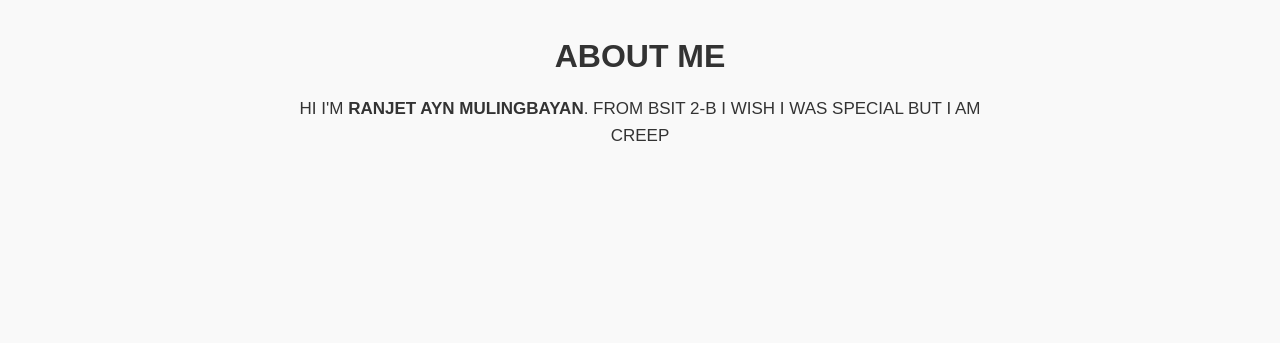
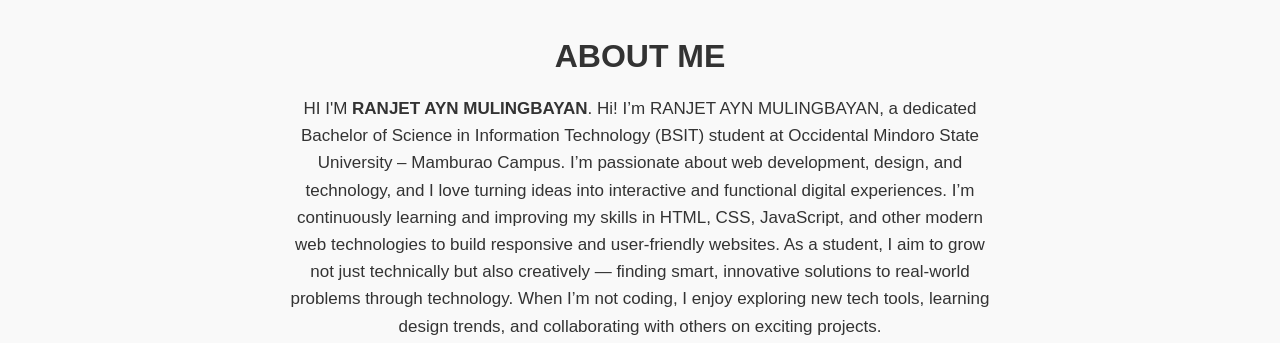
Before and after one commit to ranjetaynm-droid/RANJETAYN-PORTFOLIO, a plain HTML site: page index.html in a window 1280 px wide. Shown: the part 790-1133 px from the top of the page. Before the commit the page ends 1019 px from the top, so only its background shows below. Drawn offline with Linux system fonts and the light colour scheme.

Commit message:
Update index.html

```diff
--- a/index.html
+++ b/index.html
@@ -250,4 +250,8 @@
   <section id="about" class="about">
     <h2>ABOUT ME</h2>
     <p>
-      HI I'M <strong>RANJET AYN MULINGBAYAN</strong>. FROM BSIT 2-B I WISH I WAS SPECIAL BUT I AM CREEP
+      HI I'M <strong>RANJET AYN MULINGBAYAN</strong>. Hi! I’m RANJET AYN MULINGBAYAN, a dedicated Bachelor of Science in Information Technology (BSIT) student at Occidental Mindoro State University – Mamburao Campus.
+
+I’m passionate about web development, design, and technology, and I love turning ideas into interactive and functional digital experiences. I’m continuously learning and improving my skills in HTML, CSS, JavaScript, and other modern web technologies to build responsive and user-friendly websites.
+
+As a student, I aim to grow not just technically but also creatively — finding smart, innovative solutions to real-world problems through technology. When I’m not coding, I enjoy exploring new tech tools, learning design trends, and collaborating with others on exciting projects.
```
